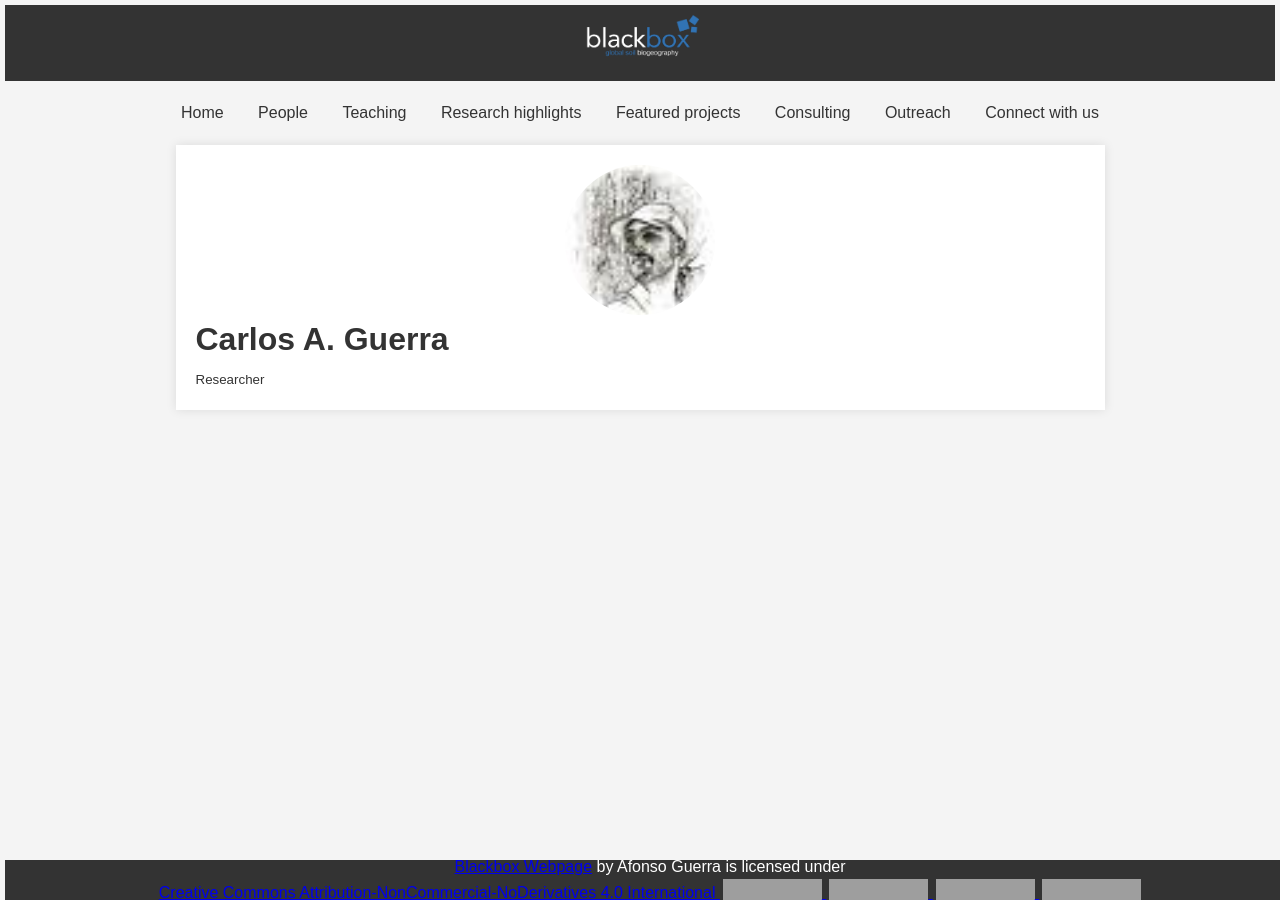
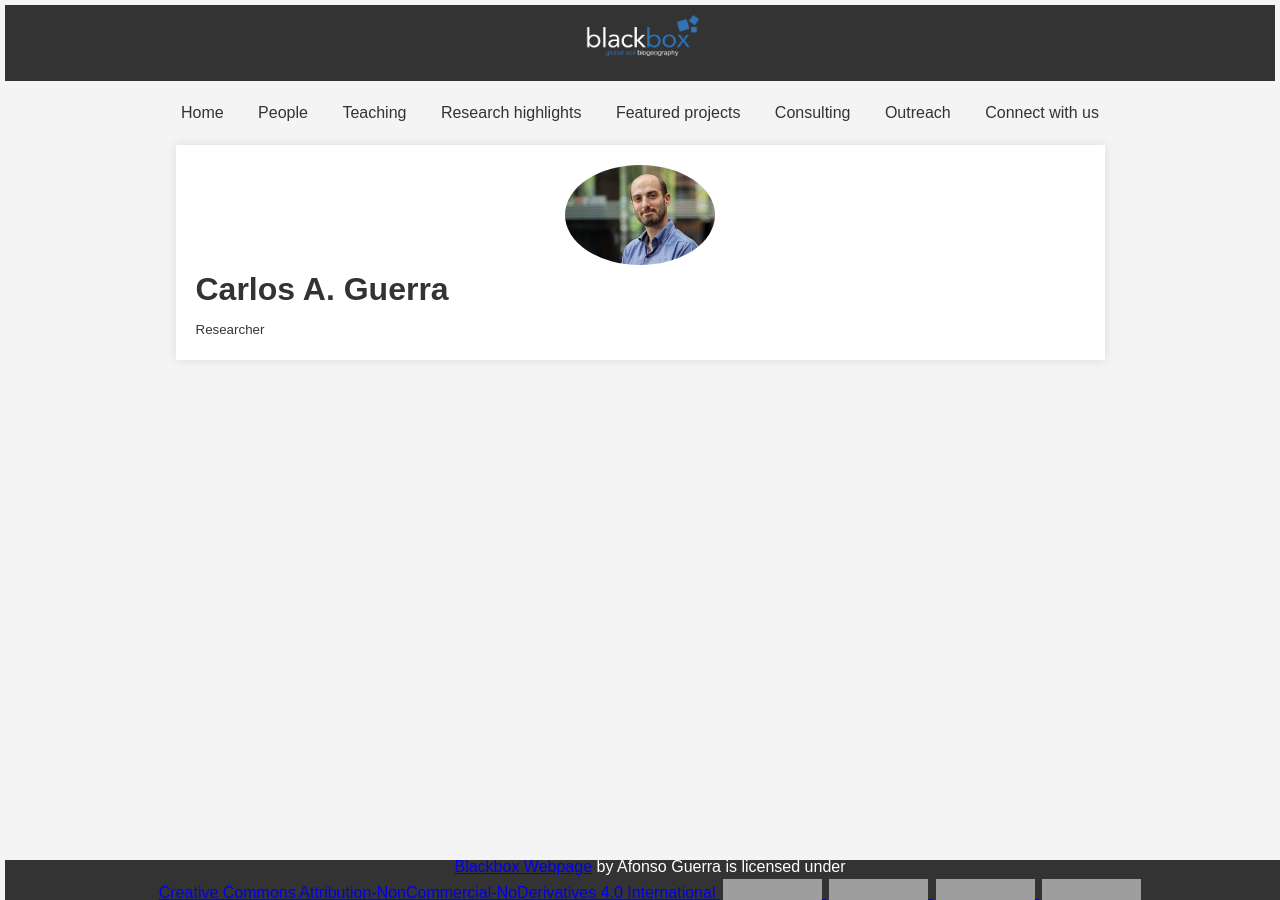
Before and after one commit to Blackboxgeo/blackbox.github.io, a Jekyll site: the page people/index.html, which Jekyll copies as it is, in a window 1280 px wide. Built offline with Jekyll 4.4.1, drawn with Linux system fonts in a browser that asks for light colours; grey boxes are pictures that could not be loaded.

Commit message:
added new photo

```diff
--- a/people/index.html
+++ b/people/index.html
@@ -138,7 +138,7 @@
     </nav>
 
     <div class="content">
-        <img src="/blackbox.github.io/assets/images/img/cg.svg.jpeg" alt="Carlos A. Guerra Image" class="circle-image"> </img>
+        <img src="/blackbox.github.io/assets/images/img/cargue.jpeg" alt="Carlos A. Guerra Image" class="circle-image"> </img>
         <h1>Carlos A. Guerra</h1>
         <sub>Researcher</sub>
         <br>
```
Also changed, not shown: assets/images/img/cargue.jpeg (added), assets/images/img/feat_proj.jpeg (added).
